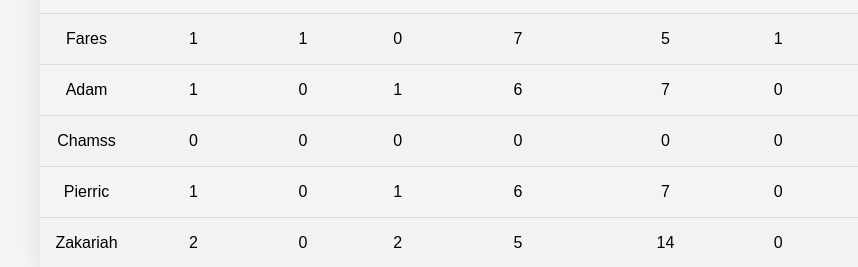
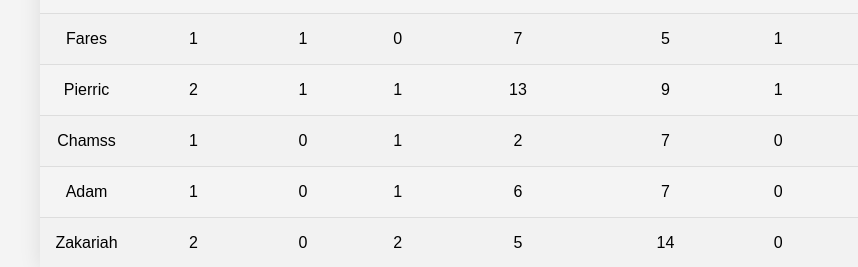
Before and after one commit to Zakou69/r6, a plain HTML site: page index.html in a window 1280 px wide. Shown: the part 274-541 px from the top of the page, 94-952 px from the left. Drawn offline with Linux system fonts and the light colour scheme.

Commit message:
Update index.html

```diff
--- a/index.html
+++ b/index.html
@@ -117,27 +117,27 @@
             <td><span class="victory">V</span><span class="not-played">-</span><span class="not-played">-</span><span class="not-played">-</span><span class="not-played">-</span></td>
         </tr>
         <tr>
-            <td>Adam</td>
+            <td>Pierric</td>
+            <td>2</td>
             <td>1</td>
-            <td>0</td>
             <td>1</td>
-            <td>6</td>
-            <td>7</td>
-            <td>0</td>
+            <td>13</td>
+            <td>9</td>
+            <td>1</td>
             <td><span class="defeat">D</span><span class="not-played">-</span><span class="not-played">-</span><span class="not-played">-</span><span class="not-played">-</span></td>
         </tr>
         <tr>
             <td>Chamss</td>
+            <td>1</td>
             <td>0</td>
-            <td>0</td>
-            <td>0</td>
-            <td>0</td>
-            <td>0</td>
+            <td>1</td>
+            <td>2</td>
+            <td>7</td>
             <td>0</td>
             <td><span class="not-played">-</span><span class="not-played">-</span><span class="not-played">-</span><span class="not-played">-</span><span class="not-played">-</span></td>
         </tr>
         <tr>
-            <td>Pierric</td>
+            <td>Adam</td>
             <td>1</td>
             <td>0</td>
             <td>1</td>
```
